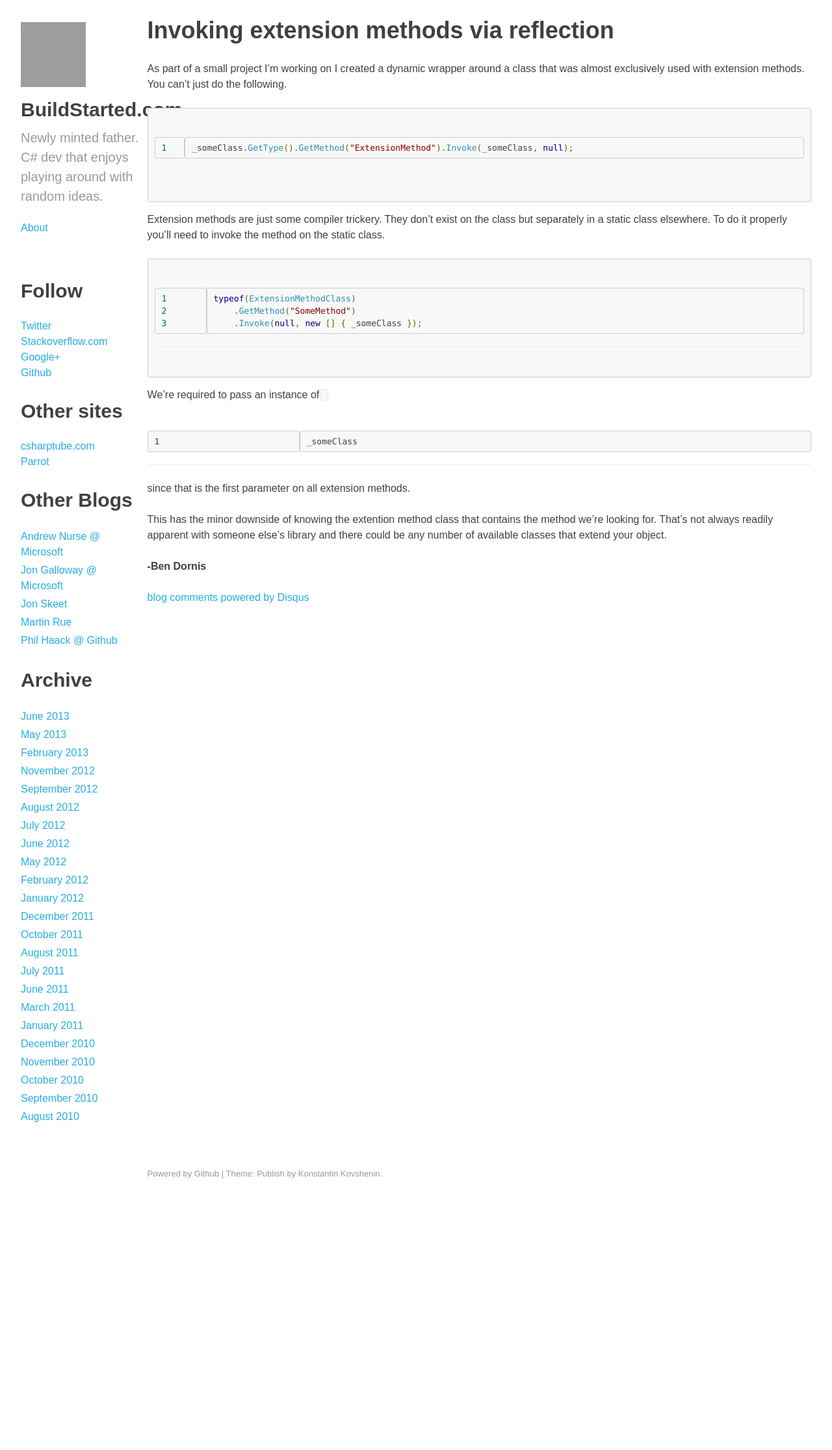
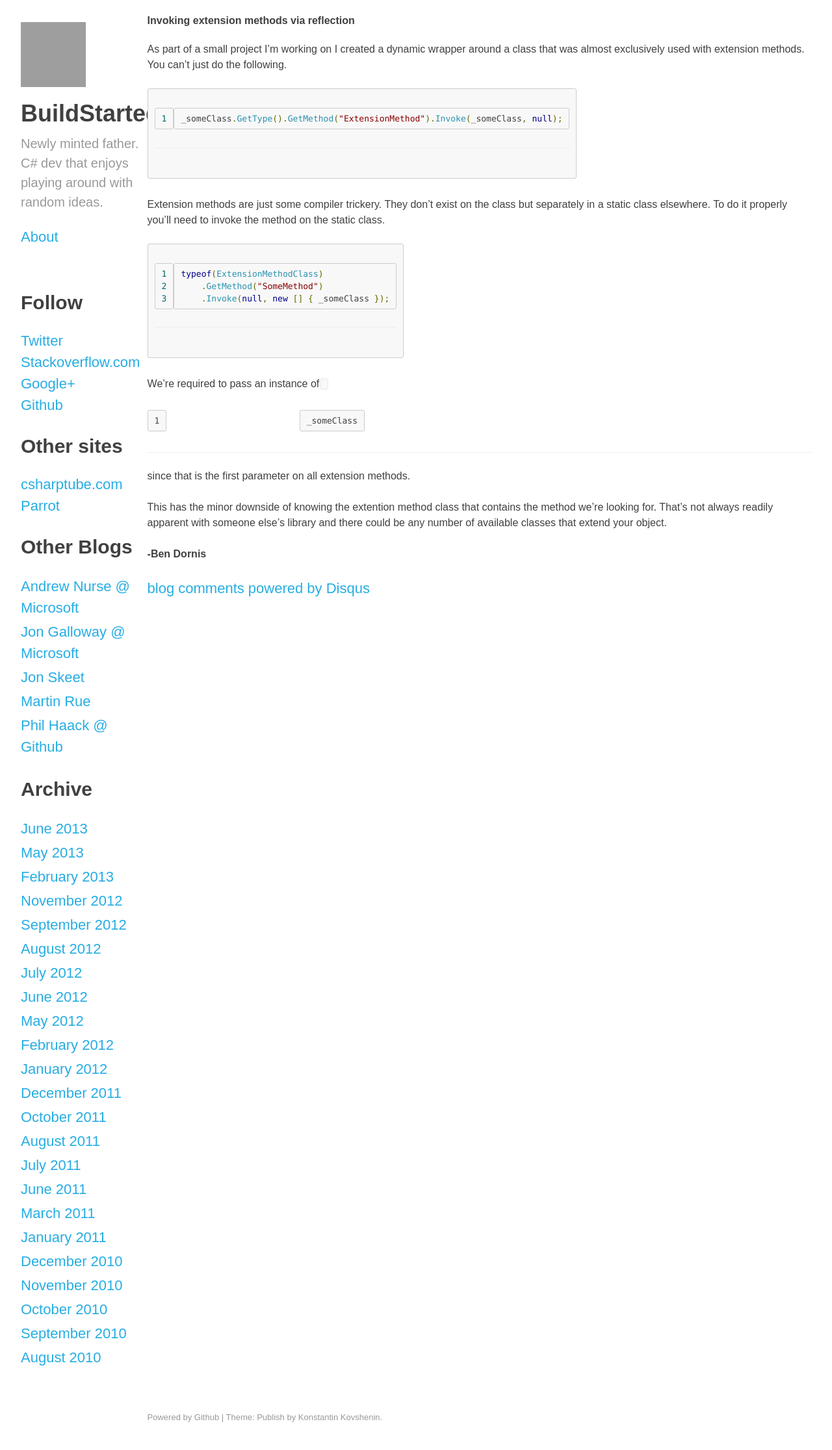
Before and after one commit to Buildstarted/buildstarted.com, a Jekyll site: the page built from _posts/2013-06-21-invoking-extension-methods-via-reflection.md, in a window 1280 px wide. Shown: the whole page at 65% size. Built offline with Jekyll 4.4.1, drawn with Linux system fonts in a browser that asks for light colours; nearby versions of some CDN libraries; Markdown is read by kramdown in place of the engine named in the settings; comment, search, counter and statistics services are not loaded; before the commit the page ends 1857 px from its top, so only the background shows below that; grey boxes are pictures that could not be loaded.

Commit message:
pre boxes variable width

```diff
--- a/stylesheets/style.css
+++ b/stylesheets/style.css
@@ -296,6 +296,7 @@ textarea {
 a {
     color: #26ADE4;
     text-decoration: none;
+    font-size: 22px;
 }
 
     a:visited {
@@ -742,7 +743,7 @@ h1, h2, h3, h4, h5, h6 {
     margin: 20px 0;
 }
 
-h1 {
+h1 a {
     font-size: 36px;
 }
 
@@ -992,8 +993,7 @@ pre {
     line-height: 19px;
     overflow: auto;
     padding: 6px 10px;
-    margin: 15px 0;
-    display: block;
+    display: inline-block;
 }
 
     pre code {
```
